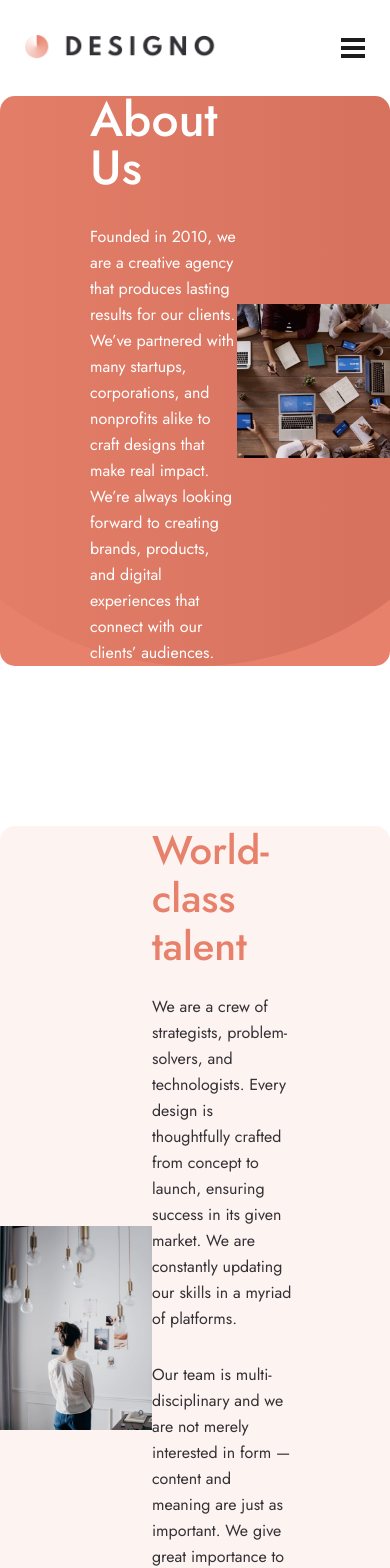
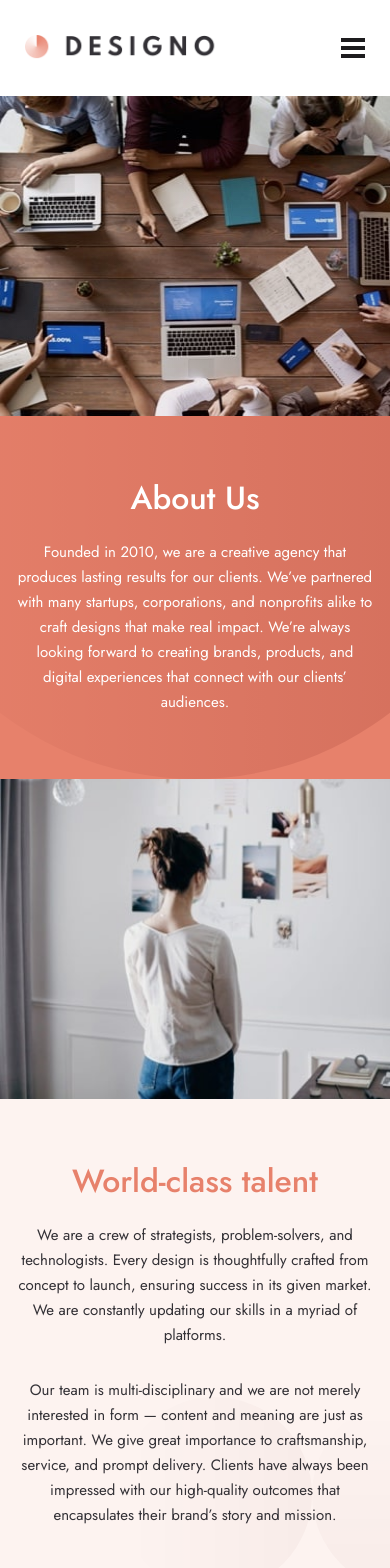
Before and after one commit to Olatoyan/designo-multipage-website, a Next.js app: page /about in a window 390 px wide. Shown: the top 1568 px of the page. Built offline with nearby package versions, Linux system fonts and the light colour scheme.

Commit message:
finished making the about page responsive

```diff
--- a/app/_components/AboutDeal.tsx
+++ b/app/_components/AboutDeal.tsx
@@ -1,15 +1,22 @@
+"use client";
 import Image from "next/image";
-import RealImg from "@/public/about/desktop/image-real-deal.jpg";
+import DesktopRealImg from "@/public/about/desktop/image-real-deal.jpg";
+import TabletRealImg from "@/public/about/tablet/image-real-deal.jpg";
+import MobileRealImg from "@/public/about/mobile/image-real-deal.jpg";
 import PatternImg from "@/public/shared/desktop/bg-pattern-two-circles.svg";
+import useMediaQuery from "../_hooks/useMediaQuery";
 
 function AboutDeal() {
+  const isDesktop = useMediaQuery("(min-width: 1025px)");
+
+  const isTablet = useMediaQuery("(min-width: 701px) and (max-width: 1024px)");
   return (
-    <section className="relative mb-[16rem] flex items-center overflow-hidden rounded-[1.5rem] bg-[#fdf3f0] pl-[9.6rem]">
-      <div className="z-[3] mr-auto">
-        <h2 className="pb-[2.4rem] text-[4rem] font-medium leading-[120%] text-[#e7816b]">
+    <section className="relative mb-[16rem] flex items-center overflow-hidden rounded-[1.5rem] bg-[#fdf3f0] pl-[9.6rem] laptop:flex-col laptop:pl-0 laptop:text-center tablet:rounded-none">
+      <div className="z-[3] mr-auto laptop:mr-0 laptop:py-[6.4rem]">
+        <h2 className="pb-[2.4rem] text-[4rem] font-medium leading-[120%] text-[#e7816b] tablet:pb-[2.4rem] tablet:text-[3.2rem] tablet:leading-[3.6rem]">
           The real deal
         </h2>
-        <p className="max-w-[44.5rem] text-[1.6rem] leading-[2.6rem] text-[#333136]">
+        <p className="max-w-[44.5rem] text-[1.6rem] leading-[2.6rem] text-[#333136] laptop:max-w-[57.2rem] tablet:px-6 tablet:text-[1.5rem] tablet:leading-[2.5rem]">
           <span className="block pb-12">
             As strategic partners in our clients’ businesses, we are ready to
             take on any challenge as our own. Solving real problems require
@@ -24,11 +31,17 @@ function AboutDeal() {
           </span>
         </p>
       </div>
-      <picture className="relative">
+      <picture className="relative laptop:order-first laptop:h-[40rem] laptop:w-full tablet:h-[32rem]">
         <Image
-          src={RealImg}
+          src={
+            isDesktop
+              ? DesktopRealImg
+              : isTablet
+                ? TabletRealImg
+                : MobileRealImg
+          }
           alt="Talent"
-          className="object-cover"
+          className="object-cover laptop:h-full laptop:w-full"
           placeholder="blur"
           quality={100}
         />
--- a/app/_components/AboutHeroSection.tsx
+++ b/app/_components/AboutHeroSection.tsx
@@ -1,15 +1,24 @@
+"use client";
+
 import Image from "next/image";
-import AboutImg from "@/public/about/desktop/image-about-hero.jpg";
+import DesktopAboutImg from "@/public/about/desktop/image-about-hero.jpg";
+import TabletAboutImg from "@/public/about/tablet/image-about-hero.jpg";
+import MobileAboutImg from "@/public/about/mobile/image-about-hero.jpg";
 import ImgPattern from "@/public/about/desktop/bg-pattern-hero-about-desktop.svg";
+import useMediaQuery from "../_hooks/useMediaQuery";
 
 function AboutHeroSection() {
+  const isDesktop = useMediaQuery("(min-width: 1025px)");
+
+  const isTablet = useMediaQuery("(min-width: 701px) and (max-width: 1024px)");
+
   return (
-    <section className="relative mb-[16rem] flex items-center overflow-hidden rounded-[1.5rem] bg-[#e7816b] pl-36">
-      <div className="z-[3]">
-        <h1 className="pb-[3.2rem] text-[4.8rem] font-medium leading-[100%] text-white">
+    <section className="relative mb-[16rem] flex items-center gap-10 overflow-hidden rounded-[1.5rem] bg-[#e7816b] pl-36 laptop:flex-col laptop:gap-0 laptop:pl-0 tablet:mb-0 tablet:rounded-none">
+      <div className="z-[3] laptop:py-[6.4rem] laptop:text-center">
+        <h1 className="pb-[3.2rem] text-[4.8rem] font-medium leading-[100%] text-white tablet:pb-[2.4rem] tablet:text-[3.2rem] tablet:leading-[3.6rem]">
           About Us
         </h1>
-        <p className="max-w-[45.8rem] text-[1.6rem] leading-[2.6rem] text-white">
+        <p className="max-w-[45.8rem] text-[1.6rem] leading-[2.6rem] text-white laptop:max-w-[57.3rem] tablet:px-6 tablet:text-[1.5rem] tablet:leading-[2.5rem]">
           Founded in 2010, we are a creative agency that produces lasting
           results for our clients. We’ve partnered with many startups,
           corporations, and nonprofits alike to craft designs that make real
@@ -17,12 +26,20 @@ function AboutHeroSection() {
           digital experiences that connect with our clients’ audiences.
         </p>
       </div>
-      <picture className="ml-auto">
+      <picture className="ml-auto laptop:order-first laptop:ml-0 laptop:h-[40rem] laptop:w-full tablet:h-[32rem]">
         <Image
-          src={AboutImg}
+          // src={DesktopAboutImg}
+          src={
+            isDesktop
+              ? DesktopAboutImg
+              : isTablet
+                ? TabletAboutImg
+                : MobileAboutImg
+          }
           alt="About Hero Image"
           quality={100}
           placeholder="blur"
+          className="h-full w-full"
         />
       </picture>
       <Image
--- a/app/_components/AboutLocationsBox.tsx
+++ b/app/_components/AboutLocationsBox.tsx
@@ -6,7 +6,7 @@ import UKImg from "@/public/shared/desktop/illustration-united-kingdom.svg";
 
 function AboutLocationsBox() {
   return (
-    <section className="mb-[16rem] grid grid-cols-3 gap-8">
+    <section className="mb-[16rem] grid grid-cols-3 gap-8 laptop:grid-cols-1 laptop:gap-24 tablet:mb-[9rem]">
       <AboutLocationCard image={CanadaImg} country="Canada" />
       <AboutLocationCard image={AustraliaImg} country="australia" />
       <AboutLocationCard image={UKImg} country="United kingdom" />
--- a/app/_components/AboutTalent.tsx
+++ b/app/_components/AboutTalent.tsx
@@ -1,24 +1,39 @@
+"use client";
+
 import Image from "next/image";
-import TalentImg from "@/public/about/desktop/image-world-class-talent.jpg";
+import DesktopTalentImg from "@/public/about/desktop/image-world-class-talent.jpg";
+import TabletTalentImg from "@/public/about/tablet/image-world-class-talent.jpg";
+import MobileTalentImg from "@/public/about/mobile/image-world-class-talent.jpg";
+
 import PatternImg from "@/public/shared/desktop/bg-pattern-two-circles.svg";
+import useMediaQuery from "../_hooks/useMediaQuery";
 
 function AboutTalent() {
+  const isDesktop = useMediaQuery("(min-width: 1025px)");
+
+  const isTablet = useMediaQuery("(min-width: 701px) and (max-width: 1024px)");
   return (
-    <section className="relative mb-[16rem] flex items-center overflow-hidden rounded-[1.5rem] bg-[#fdf3f0] pr-[9.6rem]">
-      <picture className="relative">
+    <section className="relative mb-[16rem] flex items-center overflow-hidden rounded-[1.5rem] bg-[#fdf3f0] pr-[9.6rem] laptop:flex-col laptop:pr-0 laptop:text-center tablet:mb-[9rem] tablet:rounded-none">
+      <picture className="relative laptop:h-[40rem] laptop:w-full tablet:h-[32rem]">
         <Image
-          src={TalentImg}
+          src={
+            isDesktop
+              ? DesktopTalentImg
+              : isTablet
+                ? TabletTalentImg
+                : MobileTalentImg
+          }
           alt="Talent"
-          className="object-cover"
+          className="object-cover laptop:h-full laptop:w-full"
           placeholder="blur"
           quality={100}
         />
       </picture>
-      <div className="z-[3] ml-auto">
-        <h2 className="pb-[2.4rem] text-[4rem] font-medium leading-[120%] text-[#e7816b]">
+      <div className="z-[3] ml-auto laptop:ml-0 laptop:py-[6.4rem]">
+        <h2 className="pb-[2.4rem] text-[4rem] font-medium leading-[120%] text-[#e7816b] tablet:pb-[2.4rem] tablet:text-[3.2rem] tablet:leading-[3.6rem]">
           World-class talent
         </h2>
-        <p className="max-w-[44.5rem] text-[1.6rem] leading-[2.6rem] text-[#333136]">
+        <p className="max-w-[44.5rem] text-[1.6rem] leading-[2.6rem] text-[#333136] laptop:max-w-[57.2rem] tablet:px-6 tablet:text-[1.5rem] tablet:leading-[2.5rem]">
           <span className="block pb-12">
             We are a crew of strategists, problem-solvers, and technologists.
             Every design is thoughtfully crafted from concept to launch,
--- a/tailwind.config.ts
+++ b/tailwind.config.ts
@@ -8,11 +8,6 @@ const config: Config = {
   ],
   theme: {
     extend: {
-      backgroundImage: {
-        "gradient-radial": "radial-gradient(var(--tw-gradient-stops))",
-        "gradient-conic":
-          "conic-gradient(from 180deg at 50% 50%, var(--tw-gradient-stops))",
-      },
       screens: {
         desktop: { max: "90em" },
         miniDesktop: { max: "75em" },
```
